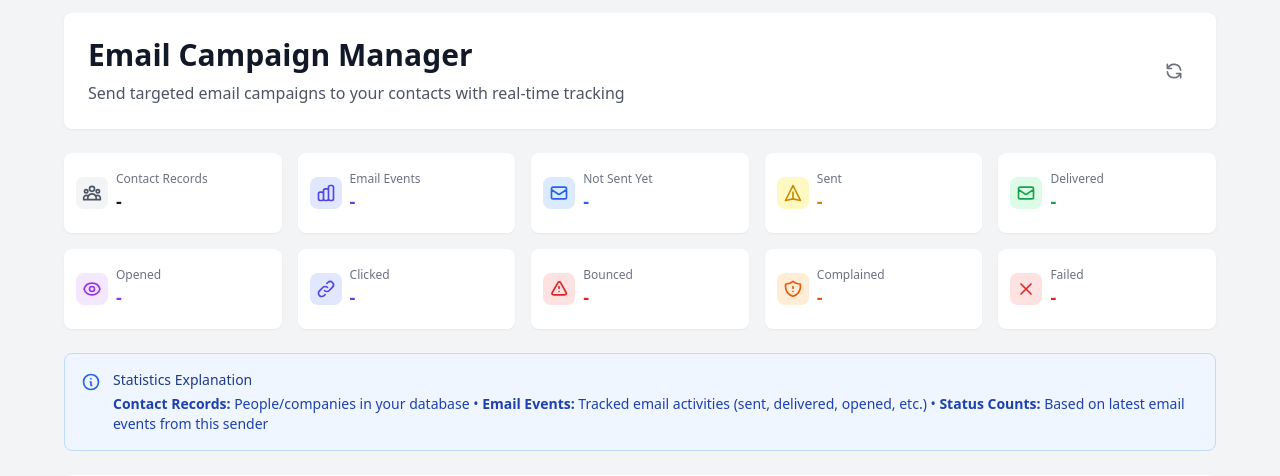
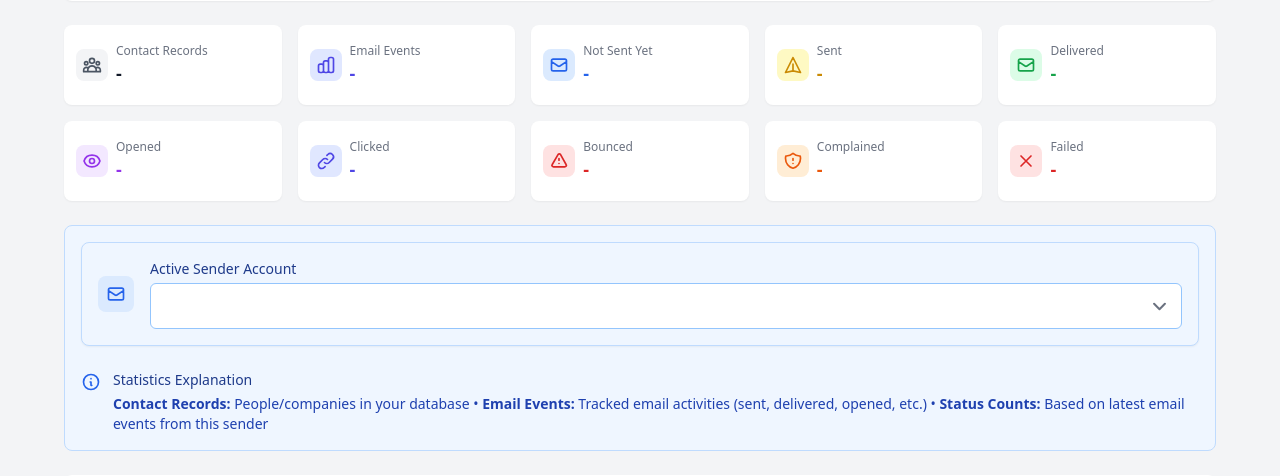
Before and after one commit to IdrissaMaiga/email, a Django app: page / in a window 1280 px wide. Shown: the part 203-679 px from the top of the page. Run offline with Django 4.2, Linux system fonts and the light colour scheme; data comes from the database, SQL or seed files in the repository; data that the repository does not hold is empty; some libraries are stand-ins or nearby versions.

Commit message:
dgf
dfgd

```diff
--- a/templates/email_app/index.html
+++ b/templates/email_app/index.html
@@ -33,23 +33,8 @@
         </div>
     </nav>
 
-    <!-- Always show sender selector at the top of main content -->
-    <div id="senderIndicator" class="bg-blue-50 border border-blue-200 rounded-lg shadow-sm p-4 mb-6 max-w-6xl mx-auto">
-        <div class="flex items-center space-x-4">
-            <div class="p-2 bg-blue-100 rounded-lg flex-shrink-0">
-                <svg class="w-5 h-5 text-blue-600" fill="none" stroke="currentColor" viewBox="0 0 24 24">
-                    <path stroke-linecap="round" stroke-linejoin="round" stroke-width="2" d="M3 8l7.89 5.26a2 2 0 002.22 0L21 8M5 19h14a2 2 0 002-2V7a2 2 0 00-2-2H5a2 2 0 00-2 2v10a2 2 0 002 2z"></path>
-                </svg>
-            </div>
-            <div class="flex-1 min-w-0">
-                <p class="text-sm font-medium text-blue-900 mb-1">Active Sender Account</p>
-                <select id="activeSenderSelect" class="w-full text-lg font-semibold text-blue-700 bg-white border border-blue-300 rounded-md px-3 py-2 focus:ring-2 focus:ring-blue-500 focus:border-blue-500 cursor-pointer hover:bg-blue-50 transition-colors min-w-max">
-                    <option value="">Loading senders...</option>
-                </select>
-            </div>
-        </div>
-    </div>
-
+
+    <div class="max-w-6xl mx-auto">
     <div class="max-w-6xl mx-auto">
         <!-- Header -->
         <div class="bg-white rounded-lg shadow-sm p-6 mb-6">
@@ -226,6 +211,22 @@
 
         <!-- Statistics Explanation -->
         <div class="bg-blue-50 border border-blue-200 rounded-lg p-4 mb-6">
+        <!-- Move sender selector here, just above Campaign Setup -->
+        <div id="senderIndicator" class="bg-blue-50 border border-blue-200 rounded-lg shadow-sm p-4 mb-6">
+            <div class="flex items-center space-x-4">
+                <div class="p-2 bg-blue-100 rounded-lg flex-shrink-0">
+                    <svg class="w-5 h-5 text-blue-600" fill="none" stroke="currentColor" viewBox="0 0 24 24">
+                        <path stroke-linecap="round" stroke-linejoin="round" stroke-width="2" d="M3 8l7.89 5.26a2 2 0 002.22 0L21 8M5 19h14a2 2 0 002-2V7a2 2 0 00-2-2H5a2 2 0 00-2 2v10a2 2 0 002 2z"></path>
+                    </svg>
+                </div>
+                <div class="flex-1 min-w-0">
+                    <p class="text-sm font-medium text-blue-900 mb-1">Active Sender Account</p>
+                    <select id="activeSenderSelect" class="w-full text-lg font-semibold text-blue-700 bg-white border border-blue-300 rounded-md px-3 py-2 focus:ring-2 focus:ring-blue-500 focus:border-blue-500 cursor-pointer hover:bg-blue-50 transition-colors min-w-max">
+                        <option value="">Loading senders...</option>
+                    </select>
+                </div>
+            </div>
+        </div>
             <div class="flex items-start">
                 <div class="flex-shrink-0">
                     <svg class="w-5 h-5 text-blue-600 mt-0.5" fill="none" stroke="currentColor" viewBox="0 0 24 24">
```
